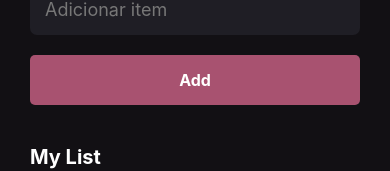
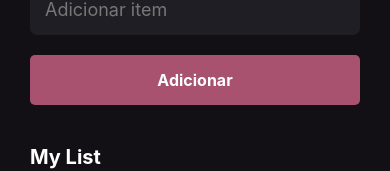
Before and after one commit to codeoj/Native, a React Native app in the folder exemple/: screen / in a window 390 px wide. Shown: the part 137-308 px from the top of the page. Built offline with nearby package versions, Linux system fonts and the light colour scheme.

Commit message:
generalizing button title

```diff
--- a/exemple/src/components/Button.tsx
+++ b/exemple/src/components/Button.tsx
@@ -6,16 +6,19 @@ import {
    StyleSheet,
 } from 'react-native';
 
-type ButtonProps = TouchableOpacityProps;
+interface ButtonProps extends TouchableOpacityProps {
+   title: string
+}
 
-export function Button({ ...rest } : ButtonProps) {
+export function Button({ title, ...rest } : ButtonProps) {
    return (
       <TouchableOpacity
          style={styles.button}
+         activeOpacity={0.5}
          {...rest}
       >
          <Text style={ styles.buttonText }>
-            Add
+            {title}
          </Text>
       </TouchableOpacity>
    )
--- a/exemple/src/pages/Home.tsx
+++ b/exemple/src/pages/Home.tsx
@@ -60,7 +60,7 @@ export function Home() {
 
       <Button
          onPress={handleAddNewList}
-         activeOpacity={0.5}
+         title="Adicionar"
       />
 
       <Text style={ [styles.title, { marginVertical: 40 }] }>
```
